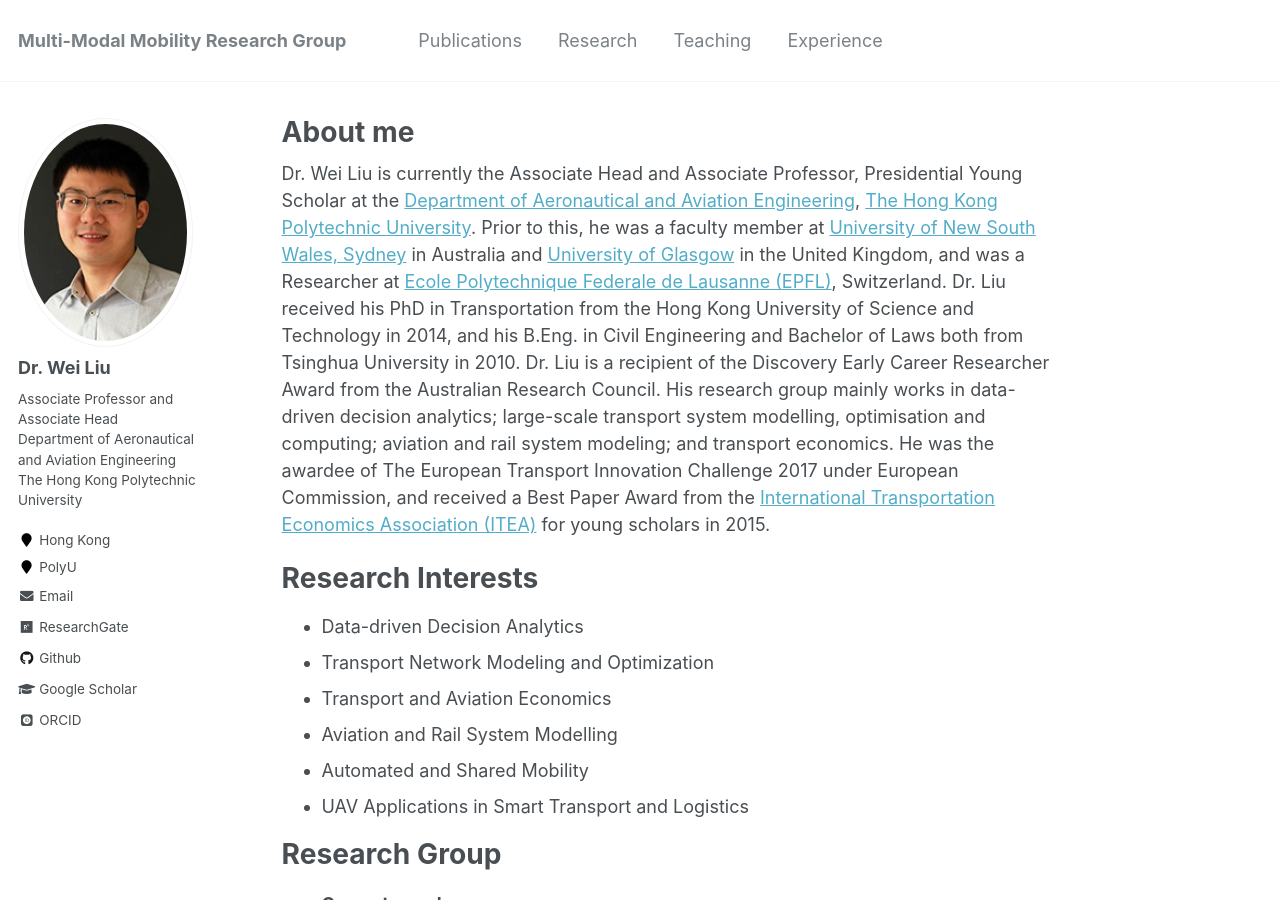
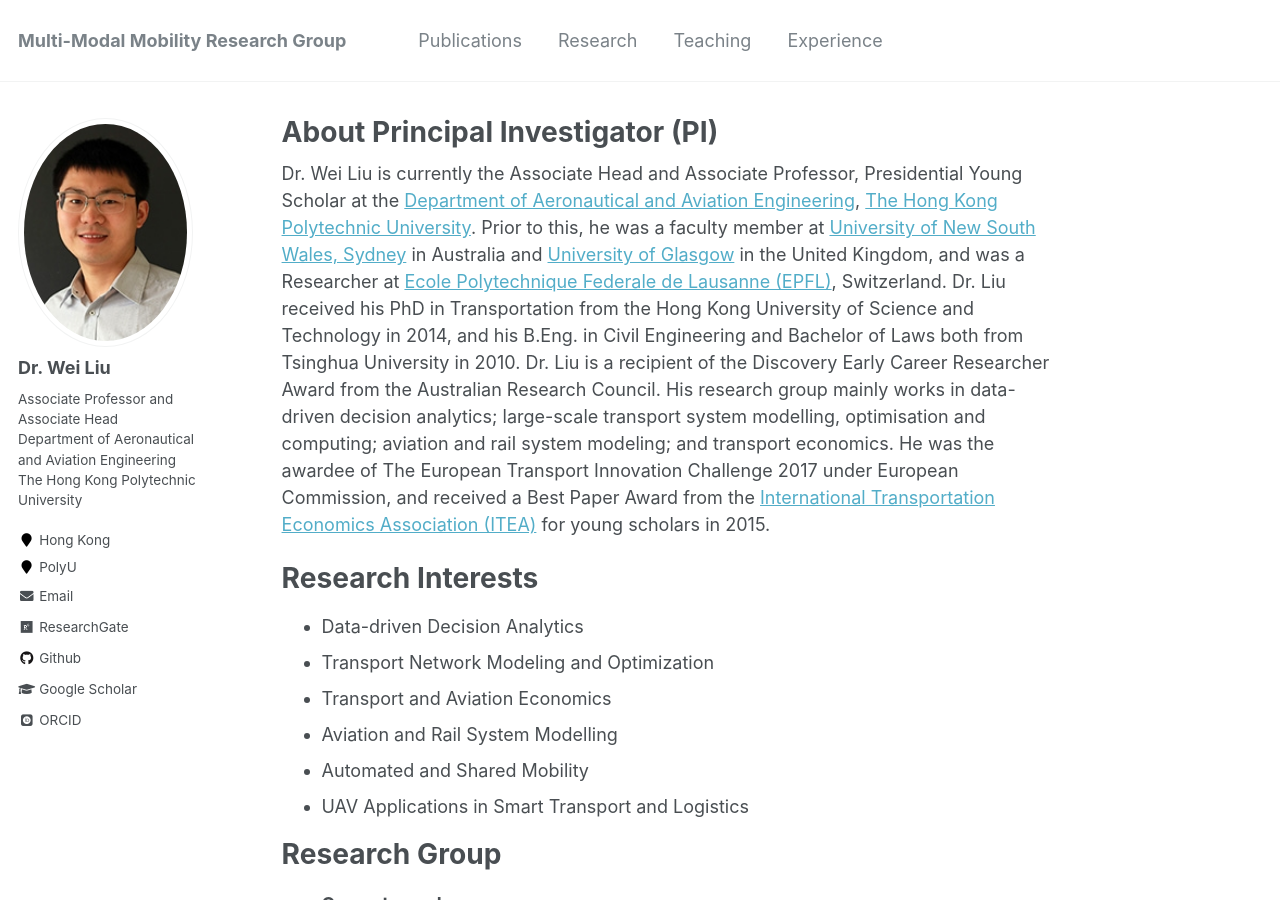
Before and after one commit to weiliu2016/weiliu2016.github.io, a Jekyll site: the page built from _pages/about.md, in a window 1280 px wide and 900 px high. Built offline with Jekyll 4.4.1, drawn with Linux system fonts in a browser that asks for light colours; some web fonts are replaced.

Commit message:
Update about.md

```diff
--- a/_pages/about.md
+++ b/_pages/about.md
@@ -1,7 +1,7 @@
 ---
 permalink: /
-title: "About me"
-excerpt: "About me"
+title: "About Principal Investigator (PI)"
+excerpt: "About Principal Investigator (PI)"
 author_profile: true
 redirect_from:
   - /about/
```
